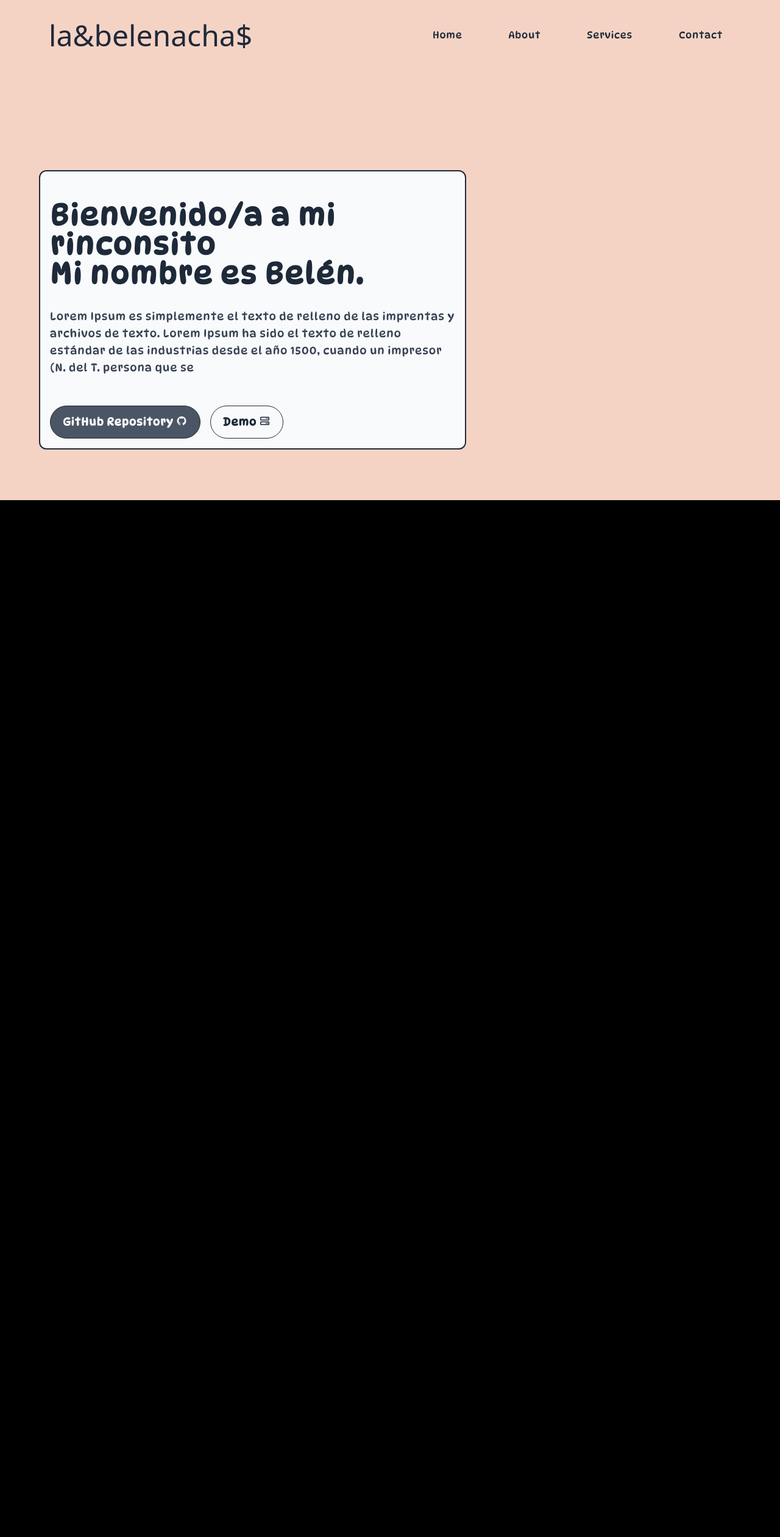
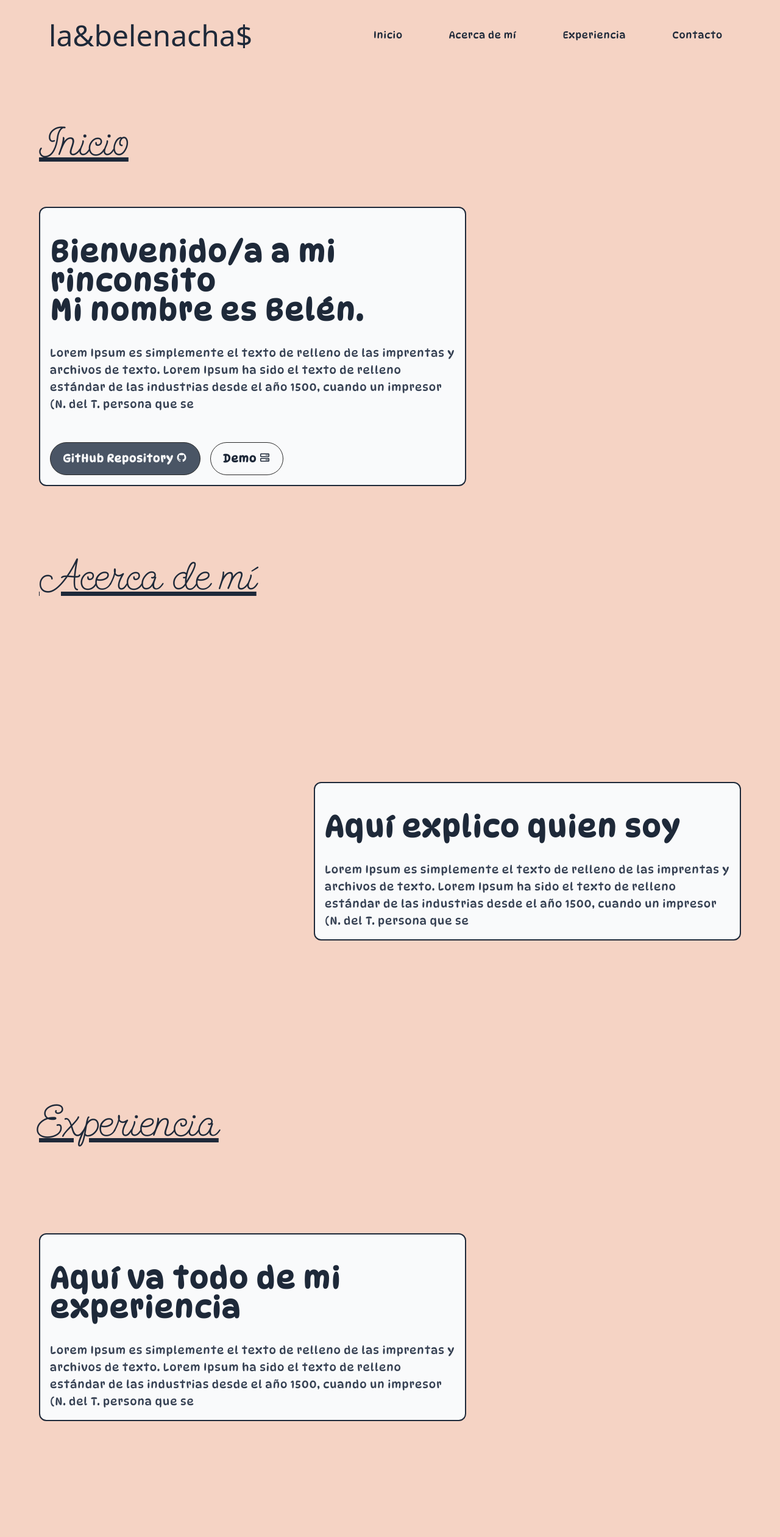
Before and after one commit to labelenacha/labelenacha-front, a React (Vite) app: page / in a window 1280 px wide. Shown: the top 2520 px of the page at 61% size. Before the commit the page ends 820 px from the top, so only its background shows below. Built offline with nearby package versions, Linux system fonts and the light colour scheme; no server answers; a web font is replaced by a local one.

Commit message:
Estructura del sitio

```diff
--- a/src/App.jsx
+++ b/src/App.jsx
@@ -1,15 +1,20 @@
 import Header from "./components/Header.jsx";
-import Landing from "./components/Landing.jsx";
+import Home from "./components/Home.jsx";
 import { COLORS } from "./constants/colors.js";
 import styles from "./styles/fonts.module.css";
+import Aboutme from "./components/Aboutme.jsx";
+import Experience from "./components/Experience.jsx";
+import Contact from "./components/Contact.jsx";
 
 export default function App() {
   return (
     <main className={`min-h-screen bg-[#F5D3C4] ${styles.dynapuff}`}>
 
       <Header/>
-      <Landing/>
-
+      <Home/>
+      <Aboutme/>
+      <Experience/>
+      <Contact/>
     </main>
   )
 
--- /dev/null
+++ b/src/components/Aboutme.jsx
@@ -0,0 +1,41 @@
+import 'boxicons/css/boxicons.min.css';
+import RamenAnimation from "./animations/RamenAnimation.jsx";
+import { STRINGS } from "../constants/strings.js";
+import CategoryTitle from "./texts/CategoryTitle.jsx";
+
+const Aboutme = () => {
+  return (
+    <main className="flex flex-col">
+      <CategoryTitle titleText={STRINGS.MENU_2}/>
+      <div className="flex lg:mt-20 flex-col lg:flex-row items-center justify-between min-h-[calc(90vh-6rem)]">
+
+        <RamenAnimation/>
+
+        <div className="max-w-3xl ml-[5%] mr-[5%] z-10 lg:mt-0">
+          <div className="bg-gray-50 p-4 border-2 border-gray-800 rounded-xl">
+
+            <h1 className="text-xl sm:text-2xl md:text-4xl lg:text-5xl font-semibold tracking-wider my-8 text-gray-800">
+              Aquí explico quien soy
+            </h1>
+
+            <p className="text-base sm:text-lg tracking-wider text-gray-700 max-w-[50rem] lg:max-w-[60rem]">
+              Lorem Ipsum es simplemente el texto de relleno de las imprentas y archivos de texto. Lorem Ipsum ha sido
+              el
+              texto de relleno estándar de las industrias desde el año 1500, cuando un impresor (N. del T. persona que
+              se
+            </p>
+
+            {/*bg-gray-300 text-black hover:text-white*/}
+            {/*<div className="flex gap-4 mt-12">
+            <MainButton isDark={true} text="GitHub Repository" icon="bx bxl-github"/>
+            <MainButton isDark={false} text="Demo" icon="bx bx-server"/>
+          </div>*/}
+          </div>
+        </div>
+
+      </div>
+    </main>
+  );
+}
+
+export default Aboutme;
--- /dev/null
+++ b/src/components/Contact.jsx
@@ -0,0 +1,39 @@
+import { STRINGS } from "../constants/strings.js";
+import RamenAnimation from "./animations/RamenAnimation.jsx";
+import CategoryTitle from "./texts/CategoryTitle.jsx";
+
+const Contact = () => {
+  return (
+    <main className="flex flex-col">
+      <CategoryTitle titleText={STRINGS.MENU_4}/>
+      <div className="flex flex-col items-stretch justify-between">
+        <div className="ml-[5%] mr-[5%] z-10 lg:mt-0">
+          <div className="bg-gray-50 p-4 border-2 border-gray-800 rounded-xl">
+
+            <h1 className="text-xl sm:text-2xl md:text-4xl lg:text-5xl font-semibold tracking-wider my-8 text-gray-800">
+              Aquí van mis datos de contacto
+            </h1>
+
+            <p className="text-base sm:text-lg tracking-wider text-gray-700 max-w-[50rem] lg:max-w-[60rem]">
+              Lorem Ipsum es simplemente el texto de relleno de las imprentas y archivos de texto. Lorem Ipsum ha sido
+              el
+              texto de relleno estándar de las industrias desde el año 1500, cuando un impresor (N. del T. persona que
+              se
+            </p>
+
+            {/*bg-gray-300 text-black hover:text-white*/}
+            {/*<div className="flex gap-4 mt-12">
+              <MainButton isDark={true} text="GitHub Repository" icon="bx bxl-github"/>
+              <MainButton isDark={false} text="Demo" icon="bx bx-server"/>
+            </div>*/}
+          </div>
+        </div>
+      </div>
+      <div className=" flex flex-col items-center justify-between">
+        <RamenAnimation/>
+      </div>
+    </main>
+  );
+}
+
+export default Contact;
--- /dev/null
+++ b/src/components/Experience.jsx
@@ -0,0 +1,39 @@
+import { STRINGS } from "../constants/strings.js";
+import RamenAnimation from "./animations/RamenAnimation.jsx";
+import CategoryTitle from "./texts/CategoryTitle.jsx";
+
+const Experience = () => {
+  return (
+    <main className="flex flex-col">
+      <CategoryTitle titleText={STRINGS.MENU_3}/>
+      <div className="flex flex-col lg:flex-row items-center justify-between ">
+        <div className="max-w-3xl ml-[5%] mr-[5%] z-10 lg:mt-0">
+          <div className="bg-gray-50 p-4 border-2 border-gray-800 rounded-xl">
+
+            <h1 className="text-xl sm:text-2xl md:text-4xl lg:text-5xl font-semibold tracking-wider my-8 text-gray-800">
+              Aquí va todo de mi experiencia
+            </h1>
+
+            <p className="text-base sm:text-lg tracking-wider text-gray-700 max-w-[50rem] lg:max-w-[60rem]">
+              Lorem Ipsum es simplemente el texto de relleno de las imprentas y archivos de texto. Lorem Ipsum ha sido
+              el
+              texto de relleno estándar de las industrias desde el año 1500, cuando un impresor (N. del T. persona que
+              se
+            </p>
+
+            {/*bg-gray-300 text-black hover:text-white*/}
+            {/*<div className="flex gap-4 mt-12">
+              <MainButton isDark={true} text="GitHub Repository" icon="bx bxl-github"/>
+              <MainButton isDark={false} text="Demo" icon="bx bx-server"/>
+            </div>*/}
+          </div>
+        </div>
+
+        <RamenAnimation/>
+
+      </div>
+    </main>
+  );
+}
+
+export default Experience;
--- a/src/components/Header.jsx
+++ b/src/components/Header.jsx
@@ -1,6 +1,6 @@
 import React from "react";
 import 'boxicons/css/boxicons.min.css';
-import MenuEntry from "./MenuEntry.jsx";
+import MenuEntry from "./buttons/MenuEntry.jsx";
 import { STRINGS } from "../constants/strings.js";
 import styles from "../styles/fonts.module.css";
 
@@ -30,7 +30,7 @@ const Header = () => {
 
       {/*mobile*/}
       <button onClick={toggleMenu}
-              className="md:hidden text-3xl p-2 z-50">
+              className="md:hidden text-3xl p-2 z-50 text-gray-800">
         <i className="bx bx-menu"></i>
       </button>
 
--- /dev/null
+++ b/src/components/Home.jsx
@@ -0,0 +1,43 @@
+import 'boxicons/css/boxicons.min.css';
+import MainButton from "./buttons/MainButton.jsx";
+import RamenAnimation from "./animations/RamenAnimation.jsx";
+import { STRINGS } from "../constants/strings.js";
+import CategoryTitle from "./texts/CategoryTitle.jsx";
+
+const Home = () => {
+  return (
+    <main className="flex flex-col">
+      <CategoryTitle titleText={STRINGS.MENU_1}/>
+      <div className="flex flex-col lg:flex-row items-center justify-between">
+        <div className="max-w-3xl ml-[5%] mr-[5%] z-10 lg:mt-0">
+          <div className="bg-gray-50 p-4 border-2 border-gray-800 rounded-xl">
+
+            <h1 className="text-xl sm:text-2xl md:text-4xl lg:text-5xl font-semibold tracking-wider my-8 text-gray-800">
+              Bienvenido/a a mi rinconsito
+              <br/>
+              Mi nombre es Belén.
+            </h1>
+
+            <p className="text-base sm:text-lg tracking-wider text-gray-700 max-w-[50rem] lg:max-w-[60rem]">
+              Lorem Ipsum es simplemente el texto de relleno de las imprentas y archivos de texto. Lorem Ipsum ha sido
+              el
+              texto de relleno estándar de las industrias desde el año 1500, cuando un impresor (N. del T. persona que
+              se
+            </p>
+
+            {/*bg-gray-300 text-black hover:text-white*/}
+            <div className="flex gap-4 mt-12">
+              <MainButton isDark={true} text="GitHub Repository" icon="bx bxl-github"/>
+              <MainButton isDark={false} text="Demo" icon="bx bx-server"/>
+            </div>
+          </div>
+        </div>
+
+        <RamenAnimation/>
+
+      </div>
+    </main>
+  );
+}
+
+export default Home;
--- a/src/components/Landing.jsx
+++ /dev/null
@@ -1,45 +0,0 @@
-import 'boxicons/css/boxicons.min.css';
-import MainButton from "./MainButton.jsx";
-import Animation from "./Animation.jsx";
-
-const Landing = () => {
-  return (
-    <main className="flex lg:mt-20 flex-col lg:flex-row items-center justify-between min-h-[calc(90vh-6rem)]">
-
-      <div className="max-w-3xl ml-[5%] mr-[5%] z-10 lg:mt-0">
-        <div className="bg-gray-50 p-4 border-2 border-gray-800 rounded-xl">
-
-          {/*<div
-            className="relative w-[95%] sm:w-48 h-10 bg-gradient-to-r from-[#656565] to-[#e99b63] rounded-full shadow-[0_0_15px_rgba(255,255,255,0.4)]">
-            <div className="absolute inset-[3px] bg-black rounded-full flex items-center justify-center gap-1">
-              <i className="bx bx-diamond"></i>
-              Introducing
-            </div>
-          </div>*/}
-
-          <h1 className="text-xl sm:text-2xl md:text-4xl lg:text-5xl font-semibold tracking-wider my-8 text-gray-800">
-            Bienvenido/a a mi rinconsito
-            <br/>
-            Mi nombre es Belén.
-          </h1>
-
-          <p className="text-base sm:text-lg tracking-wider text-gray-700 max-w-[50rem] lg:max-w-[60rem]">
-            Lorem Ipsum es simplemente el texto de relleno de las imprentas y archivos de texto. Lorem Ipsum ha sido el
-            texto de relleno estándar de las industrias desde el año 1500, cuando un impresor (N. del T. persona que se
-          </p>
-
-          {/*bg-gray-300 text-black hover:text-white*/}
-          <div className="flex gap-4 mt-12">
-            <MainButton isDark={true} text="GitHub Repository" icon="bx bxl-github"/>
-            <MainButton isDark={false} text="Demo" icon="bx bx-server"/>
-          </div>
-        </div>
-      </div>
-
-      <Animation/>
-
-    </main>
-  );
-}
-
-export default Landing;
--- a/src/components/Animation.jsx
+++ b/src/components/animations/RamenAnimation.jsx
@@ -2,7 +2,7 @@ import React, { useRef, useEffect } from "react";
 import * as THREE from "three";
 import { GLTFLoader } from "three/addons";
 
-const Animation = ({className = "w-full lg:w-1/2 h-[40vh] md:h-[60vh] lg:h-[70vh] z-0", style}) => {
+const RamenAnimation = ({className = "w-full lg:w-1/2 h-[35vh] md:h-[55vh] lg:h-[65vh] z-0", style}) => {
 
   const mountRef = useRef(null);
 
@@ -182,4 +182,4 @@ const Animation = ({className = "w-full lg:w-1/2 h-[40vh] md:h-[60vh] lg:h-[70vh
   return <div ref={mountRef} className={className} style={style}/>;
 }
 
-export default Animation;
+export default RamenAnimation;
--- /dev/null
+++ b/src/components/texts/CategoryTitle.jsx
@@ -0,0 +1,13 @@
+import styles from "../../styles/fonts.module.css";
+
+const CategoryTitle = ({ titleText }) => {
+  return (
+    <div className={`mt-20 ml-[5%] text-7xl mb-2 sm:mb-10 underline text-gray-800 ${styles.sendflowers}`}>
+      <h1>
+        {titleText}
+      </h1>
+    </div>
+  );
+}
+
+export default CategoryTitle;
--- a/src/constants/strings.js
+++ b/src/constants/strings.js
@@ -1,8 +1,8 @@
 export const STRINGS = {
   TITLE: "la&belenacha$",
-  MENU_1: "Home",
-  MENU_2: "About",
-  MENU_3: "Services",
-  MENU_4: "Contact",
+  MENU_1: "Inicio",
+  MENU_2: "Acerca de mí",
+  MENU_3: "Experiencia",
+  MENU_4: "Contacto",
   BUTTON_TEXT: "Get Started"
 }
```
Also changed, not shown: src/components/buttons/MainButton.jsx (renamed from src/components/MainButton.jsx), src/components/buttons/MenuEntry.jsx (renamed from src/components/MenuEntry.jsx).
